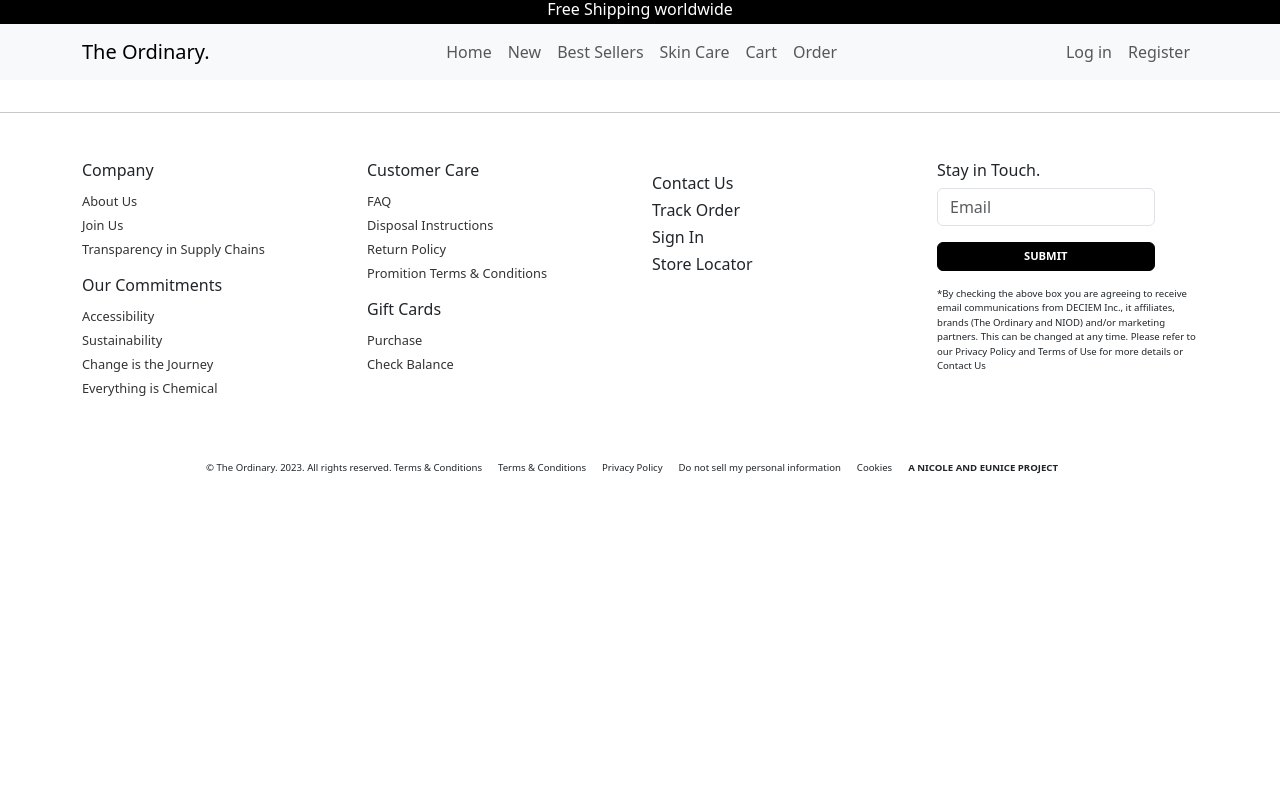
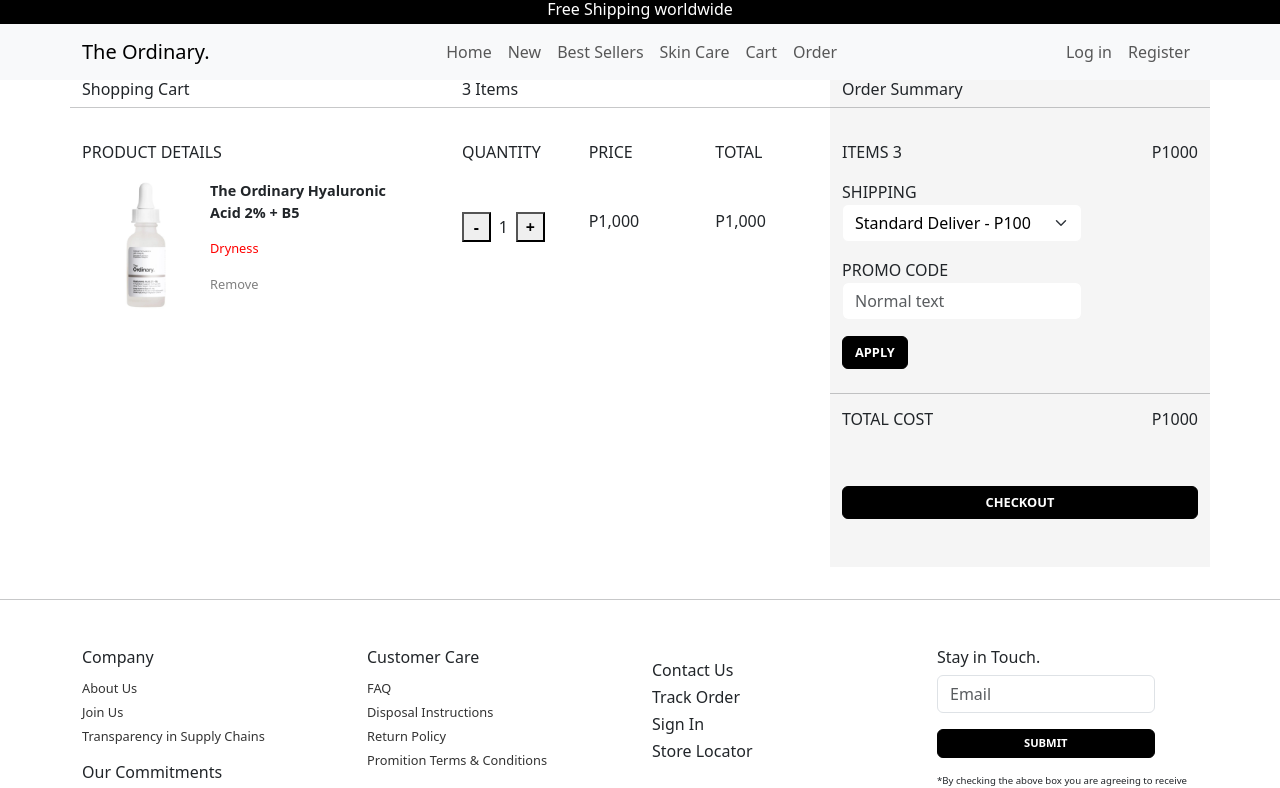
Before and after one commit to eunicepague/Capstone-Skincare, a React (Vite) app: page /cart in a window 1280 px wide. Shown: the top 788 px of the page. Built offline with nearby package versions, Linux system fonts and the light colour scheme; the HTML template or start-up script is replaced by a standard one.

Commit message:
added cart contents jsx

```diff
--- a/src/routes.jsx
+++ b/src/routes.jsx
@@ -3,6 +3,7 @@
 import Footer from './views/Footer/Footer';
 import Loginmain from './views/Login/Loginmain';
 import Registermain from './views/Register/Registermain';
+import Cart from './views/Cart/Cart';
 
 const routes = [
   {
@@ -21,6 +22,10 @@
     path: '/register',
     element: <Registermain />,
   },
+  {
+    path: '/cart',
+    element: <Cart />,
+  },
 ];
 
 export default routes;
--- /dev/null
+++ b/src/views/Cart/Cart.css
@@ -0,0 +1,63 @@
+#cart-left-container {
+  display: flex;
+  flex-direction: column;
+}
+#cart-left-content {
+  display: flex;
+  justify-content: space-between;
+}
+
+.product-info-container {
+  display: flex;
+  align-items: center;
+}
+
+.product-info-container img {
+  width: 8rem;
+}
+
+.product-content p {
+  margin: 1;
+  font-size: 0.8rem;
+}
+.quantity-button {
+  margin-top: 2rem;
+  width: 1.8rem;
+  font-weight: bold;
+}
+
+#cart-right-content {
+  display: flex;
+  flex-direction: column;
+}
+
+#cart-select {
+  background-color: white;
+  border-color: rgb(245, 245, 245);
+  color: #000;
+  width: 15rem;
+}
+
+#cart-button {
+  background-color: rgb(0, 0, 0);
+  border-color: rgb(0, 0, 0);
+  color: rgb(255, 255, 255);
+  display: flex;
+  font-weight: bold;
+  justify-content: center;
+  align-items: center;
+  font-size: 0.8rem;
+  margin-top: 1rem;
+}
+
+#cart-button:hover {
+  transition: 0.5s;
+  background-color: rgb(53, 52, 52);
+  border-color: rgb(53, 52, 52);
+  color: rgb(255, 255, 255);
+}
+
+#cart-right-content p {
+  margin-bottom: 0;
+  margin-top: 1rem;
+}
--- /dev/null
+++ b/src/views/Cart/Cart.jsx
@@ -0,0 +1,136 @@
+import { useState } from 'react';
+import { Container, Row, Col, Form, Button } from 'react-bootstrap';
+import Pic1 from './../../assets/hyaluronic.jpg';
+import './Cart.css';
+
+const Cart = () => {
+  const [quantity, setQuantity] = useState(1);
+
+  const incrementQuantity = () => {
+    setQuantity(quantity + 1);
+  };
+
+  const decrementQuantity = () => {
+    if (quantity > 1) {
+      setQuantity(quantity - 1);
+    }
+  };
+
+  return (
+    <Container>
+      <section id="cart-container">
+        <Row>
+          <Col md={8}>
+            <div id="cart-left-container">
+              <Row className="cart-left-content" lg={8} xl={8}>
+                <Col>
+                  <h6>Shopping Cart</h6>
+                </Col>
+                <Col>
+                  <h6>3 Items</h6>
+                </Col>
+                <hr></hr>
+              </Row>
+              <Row className="cart-left-container mt-3">
+                <Col id="cart-img">
+                  <p>PRODUCT DETAILS</p>
+                  <div className="product-info-container">
+                    <img src={Pic1} alt="Hyaluronic Acid 2% + B5" />
+                    <Col className="product-content" xl={6}>
+                      <p style={{ fontSize: '0.9rem', fontWeight: 'bold' }}>
+                        The Ordinary Hyaluronic Acid 2% + B5
+                      </p>
+                      <p style={{ color: 'red' }}>Dryness</p>
+                      <p style={{ color: 'gray' }}>Remove</p>
+                    </Col>
+                  </div>
+                </Col>
+                <Col xl={2}>
+                  <p>QUANTITY</p>
+                  <div className="quantity-controls">
+                    <button
+                      className="quantity-button me-2"
+                      onClick={decrementQuantity}
+                    >
+                      -
+                    </button>
+                    <span>{quantity}</span>
+                    <button
+                      className="quantity-button mx-2"
+                      onClick={incrementQuantity}
+                    >
+                      +
+                    </button>
+                  </div>
+                </Col>
+                <Col xl={2}>
+                  <p>PRICE</p>
+                  <h6 style={{ marginTop: '3rem' }}>P1,000</h6>
+                </Col>
+                <Col xl={2}>
+                  <p>TOTAL</p>
+                  <h6 style={{ marginTop: '3rem' }}>P1,000</h6>
+                </Col>
+              </Row>
+              {/* You can repeat the product details section for additional items */}
+            </div>
+          </Col>
+          <Col md={4} style={{ backgroundColor: 'rgb(245, 245, 245' }}>
+            <section id="cart-right-container">
+              <Row id="cart-right-content" lg={4} xl={4}>
+                <Col className="w-100">
+                  <h6>Order Summary</h6>
+                </Col>
+                <hr className="w-100"></hr>
+                <Col className="d-flex justify-content-between w-100">
+                  <p>ITEMS 3</p>
+                  <p>P1000</p>
+                </Col>
+                <Col>
+                  <p>SHIPPING</p>
+
+                  <Form.Select
+                    aria-label="Default select example"
+                    id="cart-select"
+                  >
+                    <option value="1">Standard Deliver - P100</option>
+                    <option value="2">Fast Deliver - P300</option>
+                  </Form.Select>
+                </Col>
+                <Col className="w-100">
+                  <p>PROMO CODE</p>
+                  <Form.Control
+                    type="text"
+                    placeholder="Normal text"
+                    id="cart-select"
+                  />
+                  <Button type="submit" id="cart-button">
+                    APPLY
+                  </Button>
+                  <br />
+                </Col>
+
+                <hr className="w-100"></hr>
+                <Col className="d-flex justify-content-between w-100">
+                  <h6>TOTAL COST</h6>
+                  <h6>P1000</h6>
+                </Col>
+                <Col className="w-100 d-flex justify-content-center">
+                  <Button
+                    type="submit"
+                    className="w-100 mb-5 mt-5"
+                    id="cart-button"
+                  >
+                    CHECKOUT
+                  </Button>
+                </Col>
+              </Row>
+            </section>
+          </Col>
+        </Row>
+      </section>
+    </Container>
+  );
+};
+
+export default Cart;
--- a/src/views/Home/sections/Sec1.css
+++ b/src/views/Home/sections/Sec1.css
@@ -1,17 +1,53 @@
 #sec1-box {
-  height: 20rem;
+  height: 18rem;
   display: flex;
   align-items: center;
 }
 
-#sec1-box button {
-  width: 5rem;
-  height: 2rem;
+#sec1-left-button {
+  width: 3rem;
+  height: 3rem;
+  border-radius: 50%;
+  border: none;
+  display: flex;
+  position: relative;
+  left: 5rem;
+  justify-content: center;
+  align-items: center;
+  box-shadow: 0 2px 4px rgba(0, 0, 0, 0.2);
+}
+
+#sec1-right-button {
+  width: 3rem;
+  height: 3rem;
+  border-radius: 50%;
+  border: none;
+  display: flex;
+  position: relative;
+  right: 5rem;
+  justify-content: center;
+  align-items: center;
+  box-shadow: 0 2px 4px rgba(0, 0, 0, 0.5);
+}
+
+#s1-shop-button {
+  background-color: transparent;
+  border-color: rgb(53, 52, 52);
+  color: black;
   display: flex;
   justify-content: center;
-  border-radius: 10rem;
+  align-items: center;
+  height: 2rem;
+  width: 10rem;
+  border-radius: 5px;
 }
 
+#s1-shop-button:hover {
+  transition: 0.5s;
+  background-color: rgb(53, 52, 52);
+  border-color: rgb(53, 52, 52);
+  color: rgb(255, 255, 255);
+}
 #sec1-container {
   margin-left: auto;
   margin-right: auto;
--- a/src/views/Home/sections/Sec1.jsx
+++ b/src/views/Home/sections/Sec1.jsx
@@ -34,8 +34,13 @@
     }
   };
   return (
+    <>
       <Container id="sec1-box">
-      <button onClick={scrollLeft}>Left</button>
+        <button id="sec1-left-button" onClick={scrollLeft}>
+          <box-icon name="left-arrow" style={{ width: '2rem' }}>
+            Left
+          </box-icon>
+        </button>
         <div
           id="sec1-container"
           className="scrollable-container"
@@ -52,8 +57,14 @@
             {generateCards(Darkcircles, 'Dark circles', 1)}
           </div>
         </div>
-      <button onClick={scrollRight}>Right</button>
+        <button id="sec1-right-button" onClick={scrollRight}>
+          <box-icon name="right-arrow">Left</box-icon>
+        </button>
       </Container>
+      <div className="d-flex justify-content-center">
+        <button id="s1-shop-button">Shop all</button>
+      </div>
+    </>
   );
 };
 
--- a/src/views/Home/sections/Sec2.css
+++ b/src/views/Home/sections/Sec2.css
@@ -14,7 +14,9 @@
   justify-content: center;
   margin-bottom: 5rem;
 }
-
+#s2-card-box {
+  box-shadow: 0 2px 4px rgba(0, 0, 0, 0.2);
+}
 #s2-h1 {
   font-size: 2rem;
   text-align: center;
--- a/src/views/Home/sections/Sec3.css
+++ b/src/views/Home/sections/Sec3.css
@@ -10,14 +10,30 @@
   margin-top: 4rem;
 }
 
-#sec3-box button {
-  width: 5rem;
-  height: 2rem;
+#sec3-left-button {
+  width: 3rem;
+  height: 3rem;
+  border-radius: 50%;
+  border: none;
   display: flex;
+  position: relative;
+  left: 5rem;
   justify-content: center;
-  border-radius: 10rem;
+  align-items: center;
+  box-shadow: 0 2px 4px rgba(0, 0, 0, 0.2);
 }
-
+#sec3-right-button {
+  width: 3rem;
+  height: 3rem;
+  border-radius: 50%;
+  border: none;
+  display: flex;
+  position: relative;
+  right: 5rem;
+  justify-content: center;
+  align-items: center;
+  box-shadow: 0 2px 4px rgba(0, 0, 0, 0.5);
+}
 #sec3-container {
   margin-left: auto;
   margin-right: auto;
--- a/src/views/Home/sections/Sec3.jsx
+++ b/src/views/Home/sections/Sec3.jsx
@@ -37,7 +37,11 @@
     <>
       <h1 id="sec3-greetings">SHOP BY CATEGORY</h1>
       <Container id="sec3-box">
-        <button onClick={scrollLeft}>Left</button>
+        <button id="sec3-left-button" onClick={scrollLeft}>
+          <box-icon name="left-arrow" style={{ width: '2rem' }}>
+            Left
+          </box-icon>
+        </button>
         <div
           id="sec3-container"
           className="scrollable-container"
@@ -54,7 +58,9 @@
             {generateCards(Cleansers, 'Cleansers', 1)}
           </div>
         </div>
-        <button onClick={scrollRight}>Right</button>
+        <button id="sec3-right-button" onClick={scrollRight}>
+          <box-icon name="right-arrow">Left</box-icon>
+        </button>
       </Container>
     </>
   );
```
Lines whose indentation alone changed are shown as unchanged.
